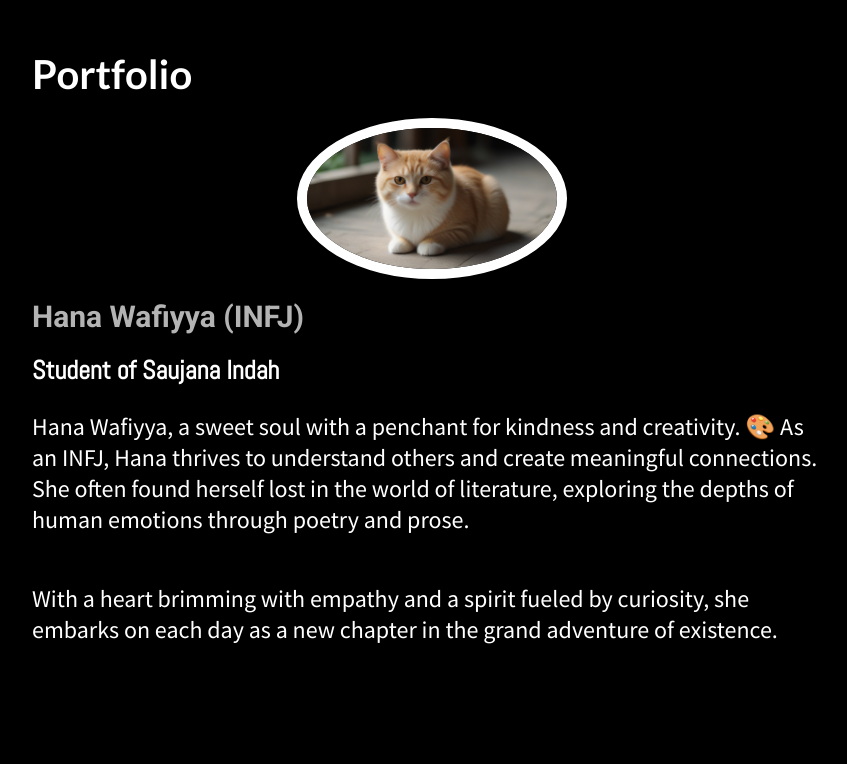
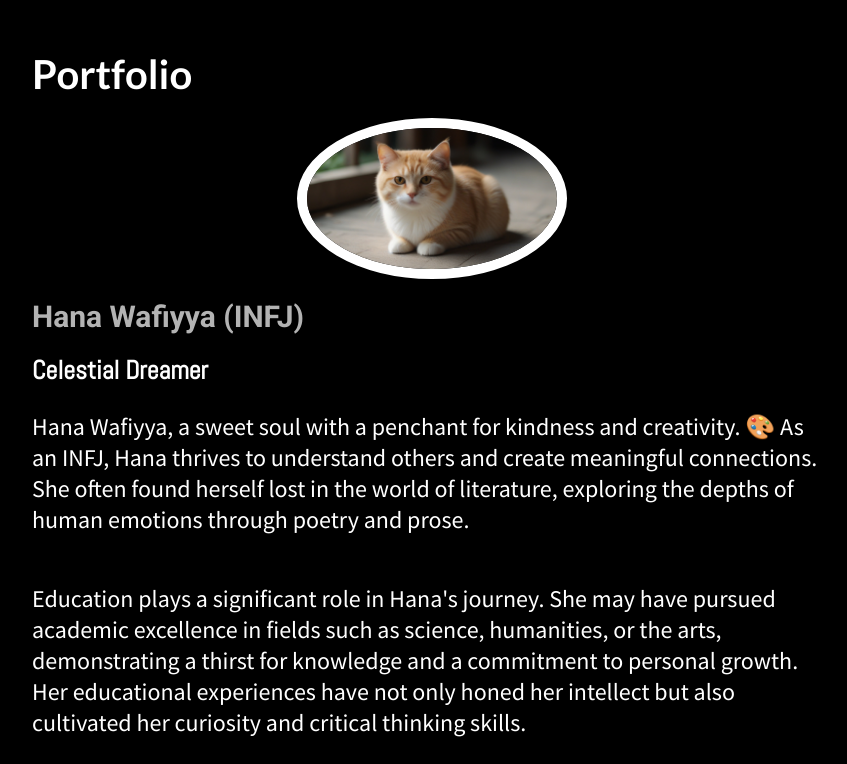
Before and after one commit to evilscientistt/evilscientistt.github.io, a plain HTML site: page index.html in a window 1280 px wide. Shown: the top 764 px of the page, without its empty margins (208-1055 px from the left). Drawn offline with Linux system fonts and the light colour scheme.

Commit message:
Add files via upload

```diff
--- a/index.html
+++ b/index.html
@@ -197,12 +197,12 @@
 			<h1>Portfolio</h1>
 			<img id="logo" src="pp.jpg">
 			<h2>Hana Wafiyya (INFJ)</h2>
-			<h3>Student of Saujana Indah</h3>
+			<h3>Celestial Dreamer</h3>
 			<p>Hana Wafiyya, a sweet soul with a penchant for kindness and creativity. 🎨 As an INFJ, Hana thrives to understand others and create meaningful connections. She often found herself lost in the world of literature, exploring the depths of human emotions through poetry and prose.
 			</p>
 			<p>
-			With a heart brimming with empathy and a spirit fueled by curiosity, she embarks on each day as a new chapter in the grand adventure of existence.			</p>
-			<p>
+			Education plays a significant role in Hana's journey. She may have pursued academic excellence in fields such as science, humanities, or the arts, demonstrating a thirst for knowledge and a commitment to personal growth. Her educational experiences have not only honed her intellect but also cultivated her curiosity and critical thinking skills.	</p>
+			<p>With a heart brimming with empathy and a spirit fueled by curiosity, she embarks on each day as a new chapter in the grand adventure of existence.
 						</p>
 		</div>
 	</header>
```
